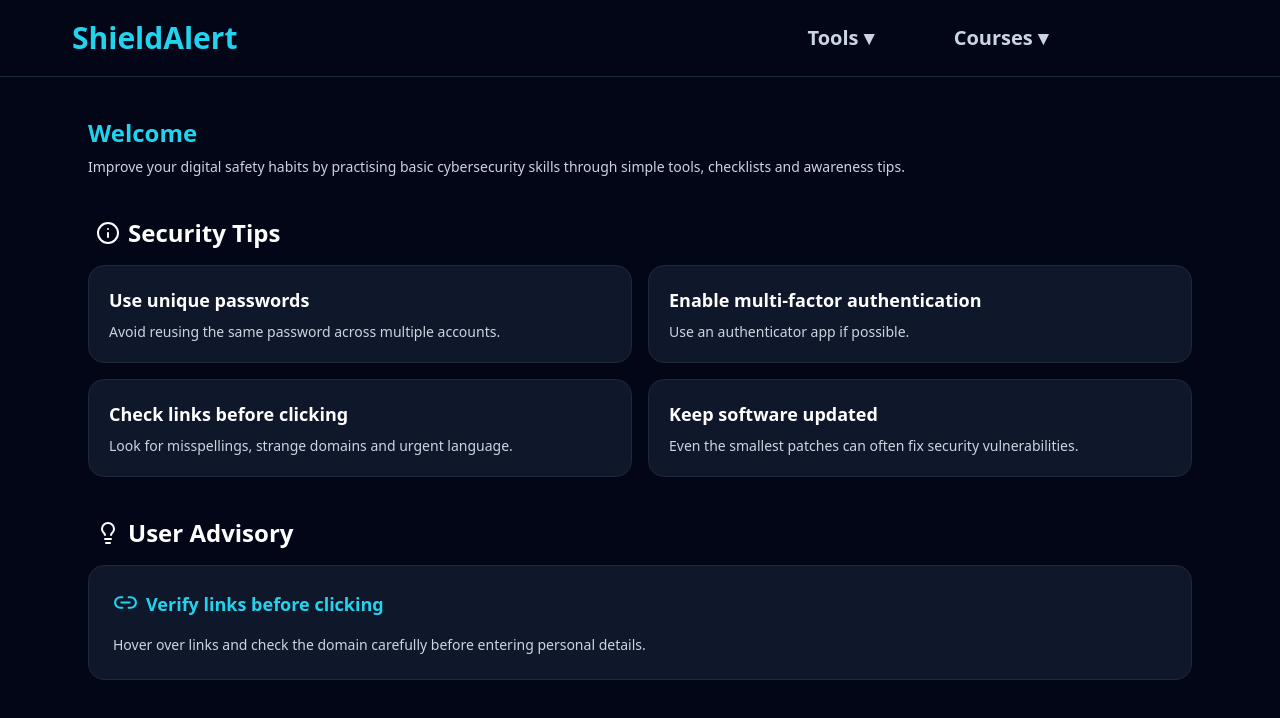
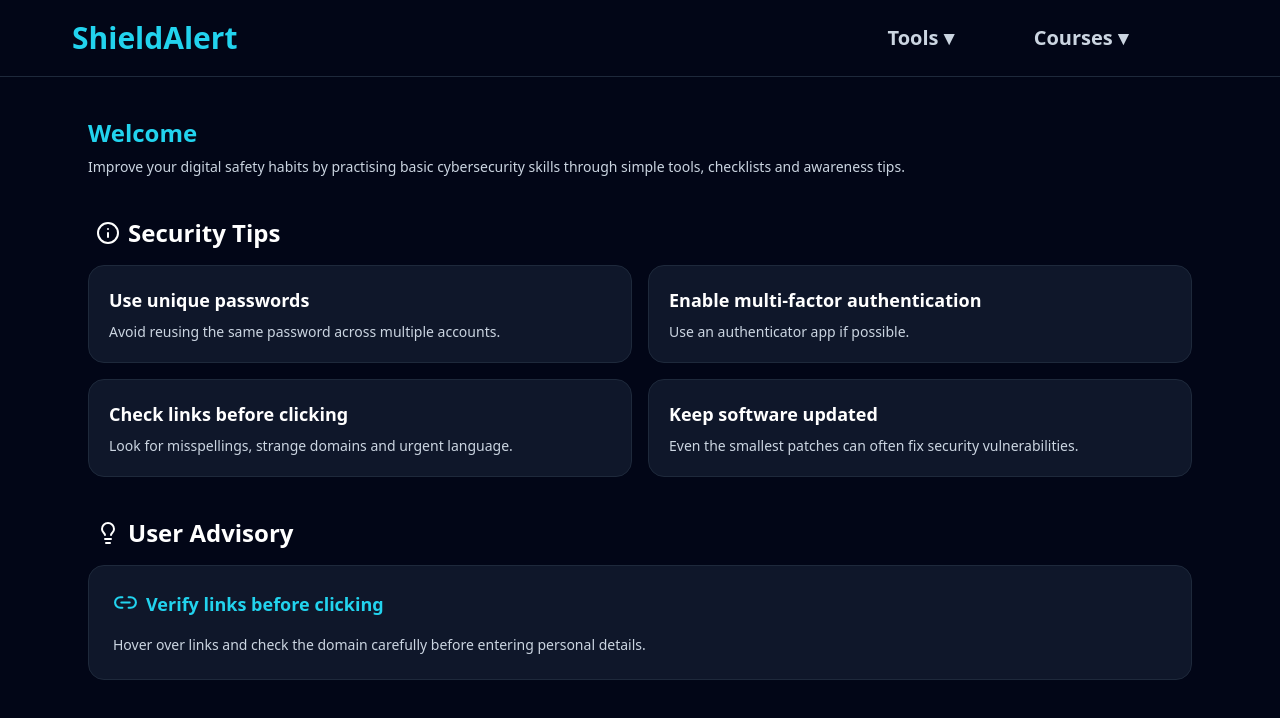
Before and after one commit to thedevarchive/shieldalert-security-dashboard, a Nuxt app: page / in a window 1280 px wide. Shown: the top 718 px of the page. Built offline with nearby package versions, Linux system fonts and the light colour scheme; some icons are missing.

Commit message:
Stability fix

```diff
--- a/app/components/AppNavbar.vue
+++ b/app/components/AppNavbar.vue
@@ -14,7 +14,7 @@ import { ShieldCog } from '@lucide/vue';
         </div>
       </NuxtLink>
 
-      <div class="flex gap-20 px-20">
+      <div class="flex gap-20">
         <div class="relative group">
           <button class="text-xl font-semibold text-slate-300 hover:text-white">
             Tools ▾
```
